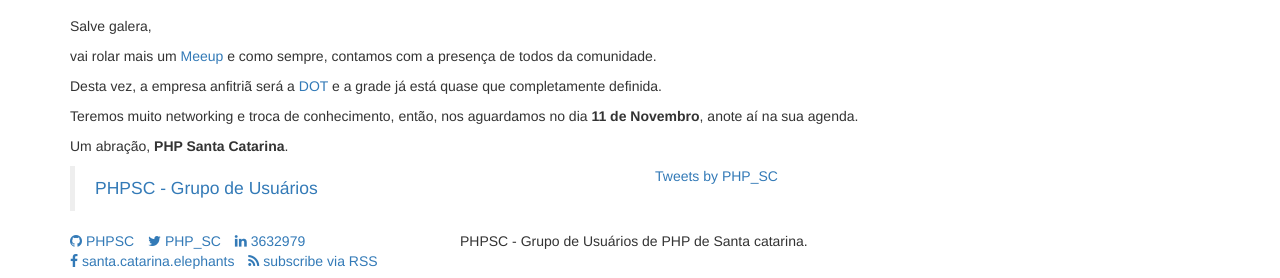
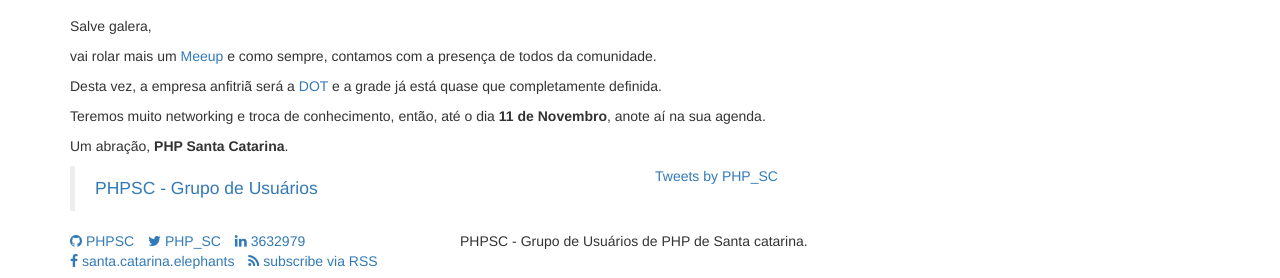
Before and after one commit to PHPSC/phpsc.github.io, a Jekyll site: the page built from _posts/2017-10-18-10th-incompany.md, in a window 1280 px wide. Shown: the part 1182-1460 px from the top of the page. Built offline with Jekyll 4.4.1, drawn with Linux system fonts in a browser that asks for light colours; nearby versions of some CDN libraries; comment, search, counter and statistics services are not loaded; a style sheet for code colours, icons or effects is not loaded.

Commit message:
corrigindo a frase

```diff
--- a/_posts/2017-10-18-10th-incompany.md
+++ b/_posts/2017-10-18-10th-incompany.md
@@ -13,7 +13,7 @@ vai rolar mais um [Meeup](https://www.meetup.com/pt-BR/PHPSC-Floripa/) e como se
 
 Desta vez, a empresa anfitriã será a [DOT](http://dotgroup.com.br/) e a grade já está quase que completamente definida.
 
-Teremos muito networking e troca de conhecimento, então, nos aguardamos no dia **11 de Novembro**, anote aí na sua agenda.
+Teremos muito networking e troca de conhecimento, então, até o dia **11 de Novembro**, anote aí na sua agenda.
 
 Um abração,
 **PHP Santa Catarina**.
```
